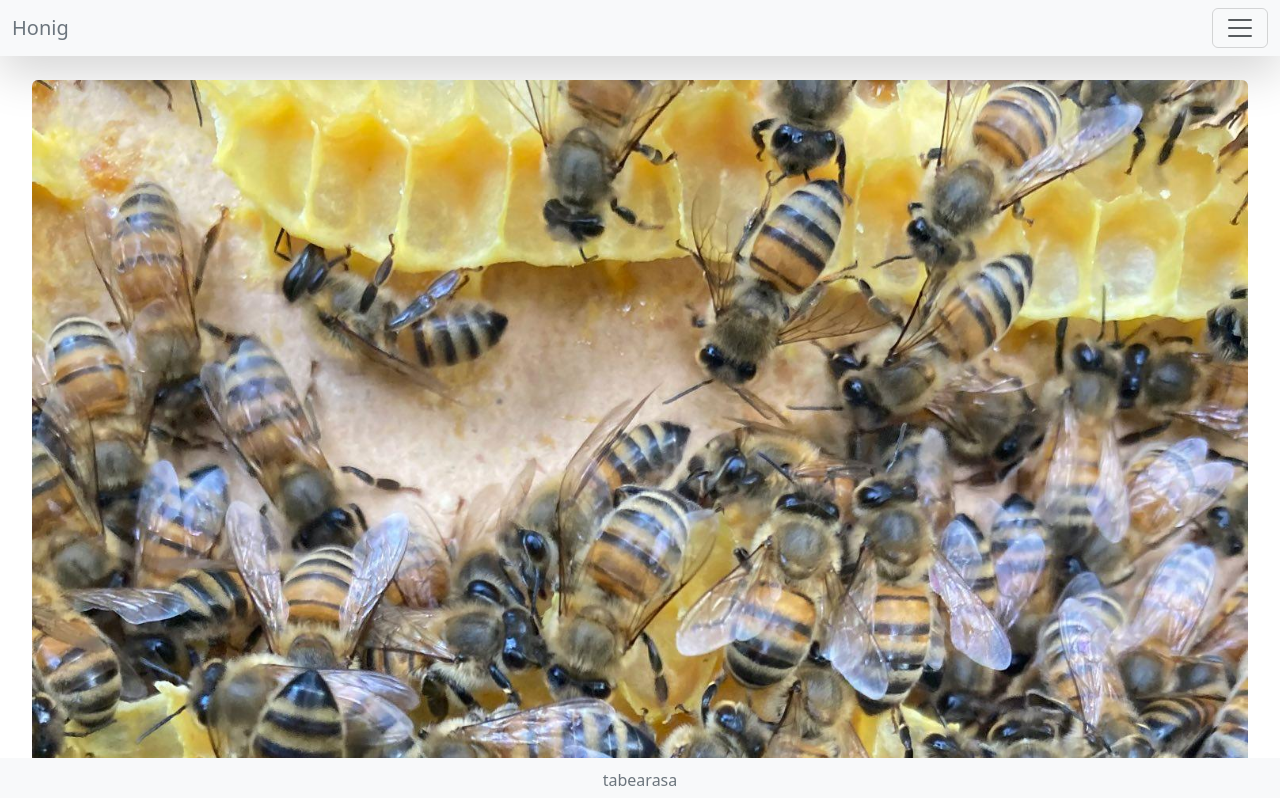
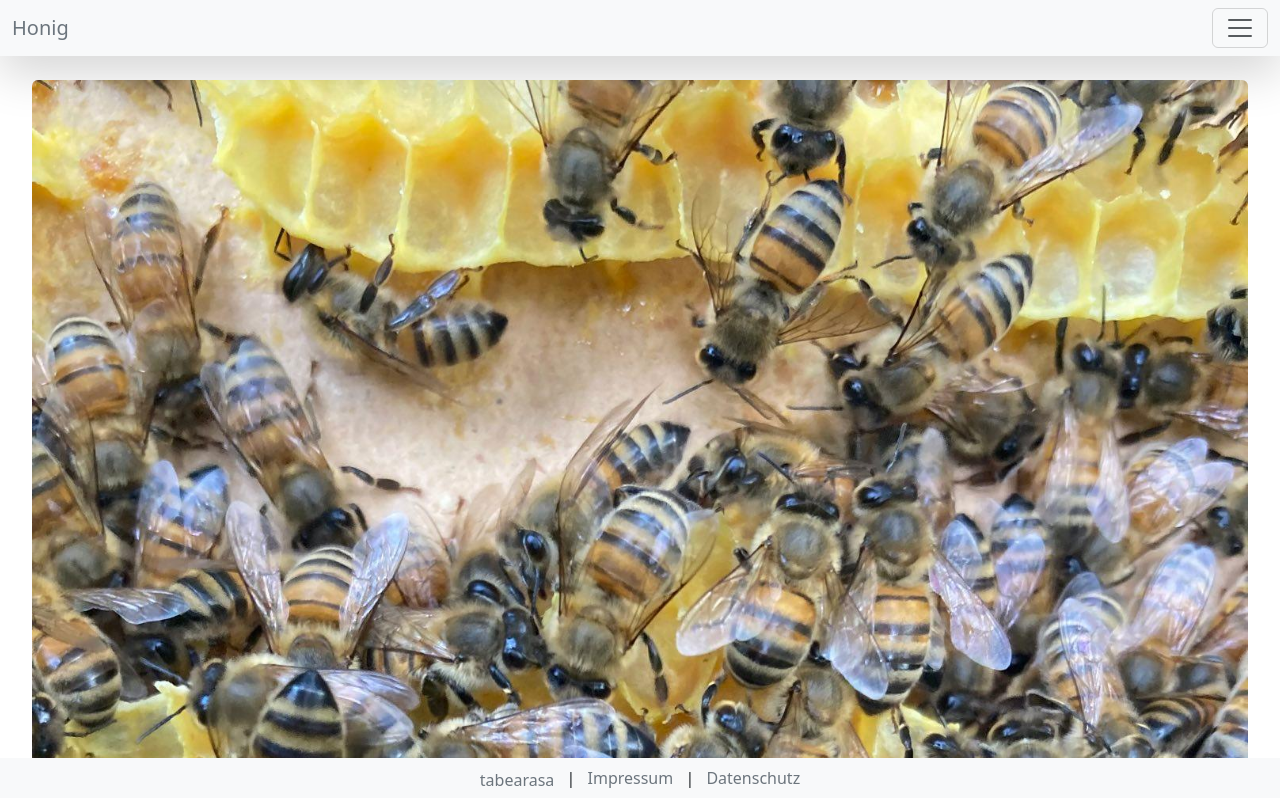
Before and after one commit to tabearasa/honig, a plain HTML site: page gallery.html in a window 1280 px wide. Shown: the top 798 px of the page. Drawn offline with Linux system fonts and the light colour scheme.

Commit message:
link impressum and datenschutz from footer
Also fixes a pre-existing unclosed <a> tag around the github link.

```diff
--- a/gallery.html
+++ b/gallery.html
@@ -53,6 +53,11 @@
         <a href="https://github.com/tabearasa" class="text-secondary" style="text-decoration: none">
             <i class="fab fa-github fa-1.5x align-middle"></i>
             <span class="align-middle">tabearasa</span>
+        </a>
+        <span class="mx-2">|</span>
+        <a href="impressum.html" class="text-secondary" style="text-decoration: none">Impressum</a>
+        <span class="mx-2">|</span>
+        <a href="datenschutz.html" class="text-secondary" style="text-decoration: none">Datenschutz</a>
     </div>
 </footer>
 
```
Also changed, not shown: index.html (+5 -0 lines), products.html (+5 -0 lines).
